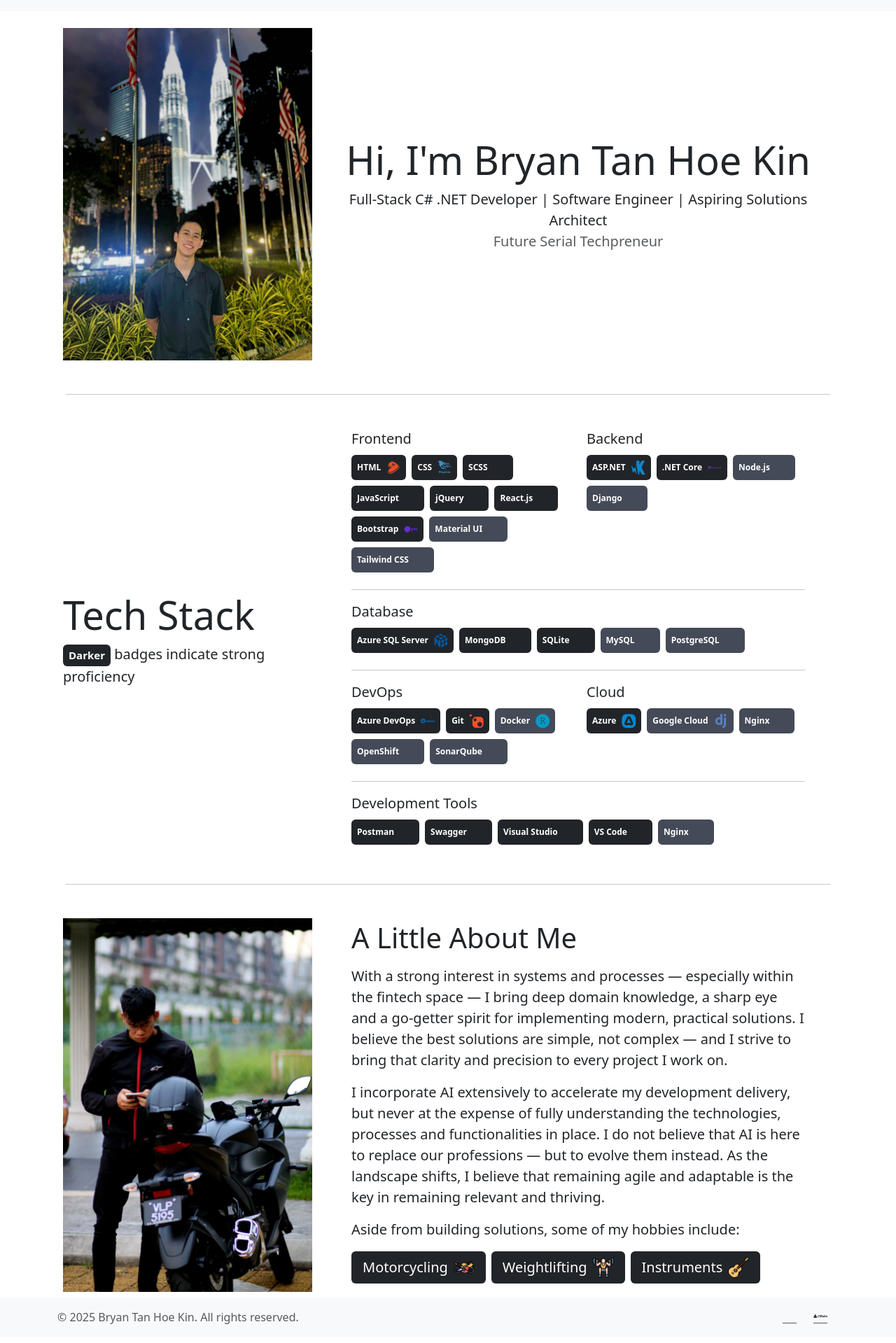
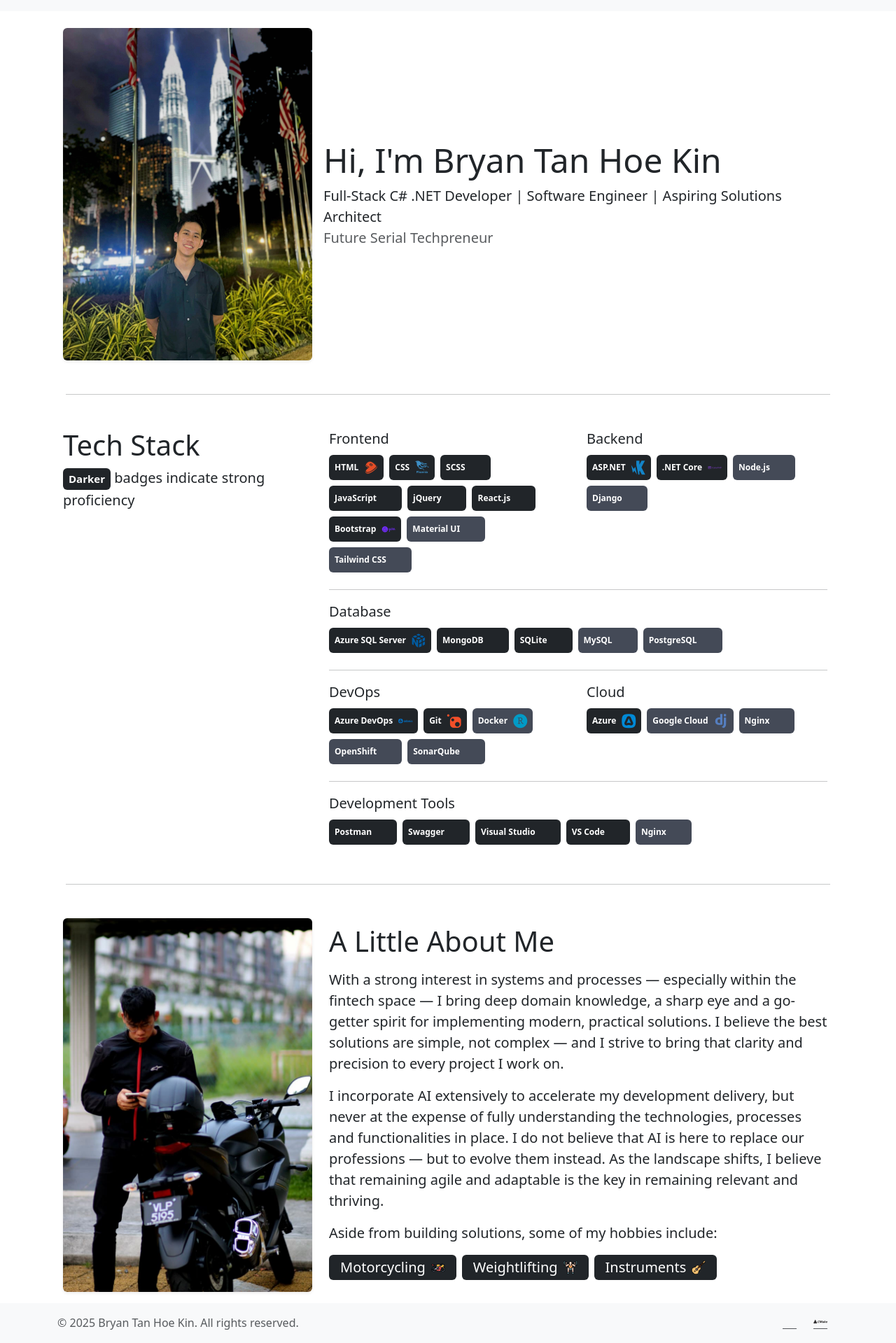
Before and after one commit to bthk2151/portfolio-website, a React (Vite) app: page / in a window 1280 px wide. Shown: the part 40-1959 px from the top of the page at 70% size. Built offline with nearby package versions, Linux system fonts and the light colour scheme.

Commit message:
Fix responsiveness in About.jsx and add hamburger for mobile view

```diff
--- a/src/components/Footer.jsx
+++ b/src/components/Footer.jsx
@@ -2,7 +2,7 @@
 
 export default function Footer() {
   return (
-    <footer className="bg-light py-3 mt-2">
+    <footer className="bg-light py-3 mt-3 footer-text">
       <div className="container d-flex justify-content-between align-items-center">
         <span className="text-muted">
           © {new Date().getFullYear()} Bryan Tan Hoe Kin. All rights reserved.
--- a/src/components/Navbar.jsx
+++ b/src/components/Navbar.jsx
@@ -5,7 +5,14 @@
     <nav className="navbar navbar-expand-lg navbar-light bg-light sticky-top">
       <div className="container">
         <Link className="navbar-brand" to="/">bthk2151.dev</Link>
-        <div className="collapse navbar-collapse">
+
+        <button
+          className="navbar-toggler" type="button" data-bs-toggle="collapse" data-bs-target="#navbarMenu" aria-controls="navbarNav" aria-expanded="false" aria-label="Toggle navigation"
+        >
+          <span className="navbar-toggler-icon"></span>
+        </button>
+
+        <div className="collapse navbar-collapse" id="navbarMenu">
           <ul className="navbar-nav ms-auto">
             <li className="nav-item">
               <Link className="nav-link" to="/">About</Link>
--- a/src/index.css
+++ b/src/index.css
@@ -1,68 +1,33 @@
-/* :root {
-  font-family: system-ui, Avenir, Helvetica, Arial, sans-serif;
-  line-height: 1.5;
-  font-weight: 400;
-
-  color-scheme: light dark;
-  color: rgba(255, 255, 255, 0.87);
-  background-color: #242424;
-
-  font-synthesis: none;
-  text-rendering: optimizeLegibility;
-  -webkit-font-smoothing: antialiased;
-  -moz-osx-font-smoothing: grayscale;
+/* #region Navbar.jsx */
+.navbar-toggler {
+    border: none;
+    box-shadow: none !important;
 }
 
-a {
-  font-weight: 500;
-  color: #646cff;
-  text-decoration: inherit;
+.navbar-toggler:focus,
+.navbar-toggler:active {
+    outline: none;
+    box-shadow: none !important;
 }
-a:hover {
-  color: #535bf2;
+/* #endregion */
+
+/* #region About.jsx */
+.regular-text {
+    font-size: .9rem;
+    font-weight: 300;
 }
 
-body {
-  margin: 0;
-  display: flex;
-  place-items: center;
-  min-width: 320px;
-  min-height: 100vh;
+.footer-text {
+    font-size: .75rem;
 }
 
-h1 {
-  font-size: 3.2em;
-  line-height: 1.1;
+@media (min-width: 768px) {
+    .regular-text {
+        font-size: 1.25rem;
+    }
+
+    .footer-text {
+        font-size: 1rem;
+    }
 }
-
-button {
-  border-radius: 8px;
-  border: 1px solid transparent;
-  padding: 0.6em 1.2em;
-  font-size: 1em;
-  font-weight: 500;
-  font-family: inherit;
-  background-color: #1a1a1a;
-  cursor: pointer;
-  transition: border-color 0.25s;
-}
-button:hover {
-  border-color: #646cff;
-}
-button:focus,
-button:focus-visible {
-  outline: 4px auto -webkit-focus-ring-color;
-}
-
-@media (prefers-color-scheme: light) {
-  :root {
-    color: #213547;
-    background-color: #ffffff;
-  }
-  a:hover {
-    color: #747bff;
-  }
-  button {
-    background-color: #f9f9f9;
-  }
-} */
+/* #endregion */
--- a/src/pages/About.jsx
+++ b/src/pages/About.jsx
@@ -9,29 +9,31 @@
 export default function About() {
   return (
     <div className="container">
-      <div className="row align-items-center">
-        <div className="col-4 px-2">
-          <img src={Me} alt="A picture of a fine young lad" className="img-fluid" />
+      {/* Intro */}
+      <div className="row align-items-center mb-4">
+        <div className="col-12 col-md-4 px-4 px-md-2 mb-3 mb-md-0">
+          <img src={Me} alt="A picture of a fine young lad" className="img-fluid rounded shadow-sm" />
         </div>
-        <div className="col-8 px-2">
-          <div className="text-center">
-            <h1 className="display-4">Hi, I'm Bryan Tan Hoe Kin</h1>
+        <div className="col-12 col-md-8 px-2 text-center text-md-start">
+          <h1 className="display-5">Hi, I'm Bryan Tan Hoe Kin</h1>
           <p className="lead mb-0">Full-Stack C# .NET Developer | Software Engineer | Aspiring Solutions Architect</p>
           <small className="lead text-muted">Future Serial Techpreneur</small>
-          </div>
         </div>
       </div>
 
       <Divider />
 
-      <div className="row align-items-center">
-        <div className="col-4 px-2">
-          <h1 className="display-4">Tech Stack</h1>
-          <p className="lead mb-0"><span className="badge bg-dark p-2">Darker</span> badges indicate strong proficiency</p>
+      {/* Tech Stack */}
+      <div className="row align-items-start">
+        <div className="col-12 col-md-4 px-2 mb-3 mb-md-0 text-center text-md-start">
+          <h1 className="display-6">Tech Stack</h1>
+          <p className="lead mb-2 mb-md-0">
+            <span className="badge bg-dark p-2">Darker</span> badges indicate strong proficiency
+          </p>
         </div>
-        <div className="col-8 px-5">
+        <div className="col-12 col-md-8 px-3">
           <div className="row">
-            <div className="col-6">
+            <div className="col-12 col-sm-6">
               <p className="lead mb-2">Frontend</p>
               <SkillBadge text="HTML" iconClass="devicon-html5-plain" isMain="1" />
               <SkillBadge text="CSS" iconClass="devicon-css3-plain" isMain="1" />
@@ -43,7 +45,7 @@
               <SkillBadge text="Material UI" iconClass="devicon-materialui-plain" isMain="0" />
               <SkillBadge text="Tailwind CSS" iconClass="devicon-tailwindcss-plain" isMain="0" />
             </div>
-            <div className="col-6">
+            <div className="col-12 col-sm-6">
               <p className="lead mb-2">Backend</p>
               <SkillBadge text="ASP.NET" iconClass="devicon-dot-net-plain" isMain="1" />
               <SkillBadge text=".NET Core" iconClass="devicon-dotnetcore-plain" isMain="1" />
@@ -64,7 +66,7 @@
           <Divider spacing={3} />
 
           <div className="row">
-            <div className="col-6">
+            <div className="col-12 col-sm-6">
               <p className="lead mb-2">DevOps</p>
               <SkillBadge text="Azure DevOps" iconClass="devicon-azuredevops-plain" isMain="1" />
               <SkillBadge text="Git" iconClass="devicon-git-plain" isMain="1" />
@@ -72,7 +74,7 @@
               <SkillBadge text="OpenShift" iconClass="devicon-redhat-plain" isMain="0" />
               <SkillBadge text="SonarQube" iconClass="devicon-sonarqube-plain" isMain="0" />
             </div>
-            <div className="col-6">
+            <div className="col-12 col-sm-6">
               <p className="lead mb-2">Cloud</p>
               <SkillBadge text="Azure" iconClass="devicon-azure-plain" isMain="1" />
               <SkillBadge text="Google Cloud" iconClass="devicon-googlecloud-plain" isMain="0" />
@@ -92,27 +94,30 @@
 
       <Divider />
 
+      {/* About Me */}
       <div className="row align-items-center">
-        <div className="col-4 px-2">
-          <img src={MeWithBike} alt="A picture of a fine young with his ride" className="img-fluid" />
+        <div className="col-12 col-md-4 px-4 px-md-2 mb-3 mb-md-0">
+          <img src={MeWithBike} alt="A picture of a fine young with his ride" className="img-fluid rounded shadow-sm" />
         </div>
-        <div className="col-8 px-5">
+        <div className="col-12 col-md-8 px-3 text-center text-md-start">
           <h1 className="display-6 mb-3">A Little About Me</h1>
-          <p className="lead">With a strong interest in systems and processes — especially within the fintech space — I bring deep domain knowledge, a sharp eye and a go-getter spirit for implementing modern, practical solutions. I believe the best solutions are simple, not complex — and I strive to bring that clarity and precision to every project I work on.</p>
-          <p className="lead">I incorporate AI extensively to accelerate my development delivery, but never at the expense of fully understanding the technologies, processes and functionalities in place. I do not believe that AI is here to replace our professions — but to evolve them instead. As the landscape shifts, I believe that remaining agile and adaptable is the key in remaining relevant and thriving.</p>
-          <p className="lead">Aside from building solutions, some of my hobbies include:</p>
+          <p className="regular-text">With a strong interest in systems and processes — especially within the fintech space — I bring deep domain knowledge, a sharp eye and a go-getter spirit for implementing modern, practical solutions. I believe the best solutions are simple, not complex — and I strive to bring that clarity and precision to every project I work on.</p>
+          <p className="regular-text">I incorporate AI extensively to accelerate my development delivery, but never at the expense of fully understanding the technologies, processes and functionalities in place. I do not believe that AI is here to replace our professions — but to evolve them instead. As the landscape shifts, I believe that remaining agile and adaptable is the key in remaining relevant and thriving.</p>
+          <p className="regular-text">Aside from building solutions, some of my hobbies include:</p>
           {/* lazy to figure out a way to componentize the below HobbyBadges due to specific image icons needed */}
+          <div className="d-flex flex-wrap justify-content-center justify-content-md-start">
             <div className="badge bg-dark d-inline-flex align-items-center px-3 py-2 me-2 mb-2">
-            <span className="lead me-2">Motorcycling</span>
-            <img src={IconMotorbike} alt="Motorcycling" height={30} />
+              <span className="regular-text me-2">Motorcycling</span>
+              <img src={IconMotorbike} alt="Motorcycling" height={20} />
             </div>
             <div className="badge bg-dark d-inline-flex align-items-center px-3 py-2 me-2 mb-2">
-            <span className="lead me-2">Weightlifting</span>
-            <img src={IconWeightlifting} alt="Weightlifting" height={30} />
+              <span className="regular-text me-2">Weightlifting</span>
+              <img src={IconWeightlifting} alt="Weightlifting" height={20} />
             </div>
             <div className="badge bg-dark d-inline-flex align-items-center px-3 py-2 me-2 mb-2">
-            <span className="lead me-2">Instruments</span>
-            <img src={IconGuitar} alt="Instruments" height={30} />
+              <span className="regular-text me-2">Instruments</span>
+              <img src={IconGuitar} alt="Instruments" height={20} />
+            </div>
           </div>
         </div>
       </div>
```
Lines whose indentation alone changed are shown as unchanged.
